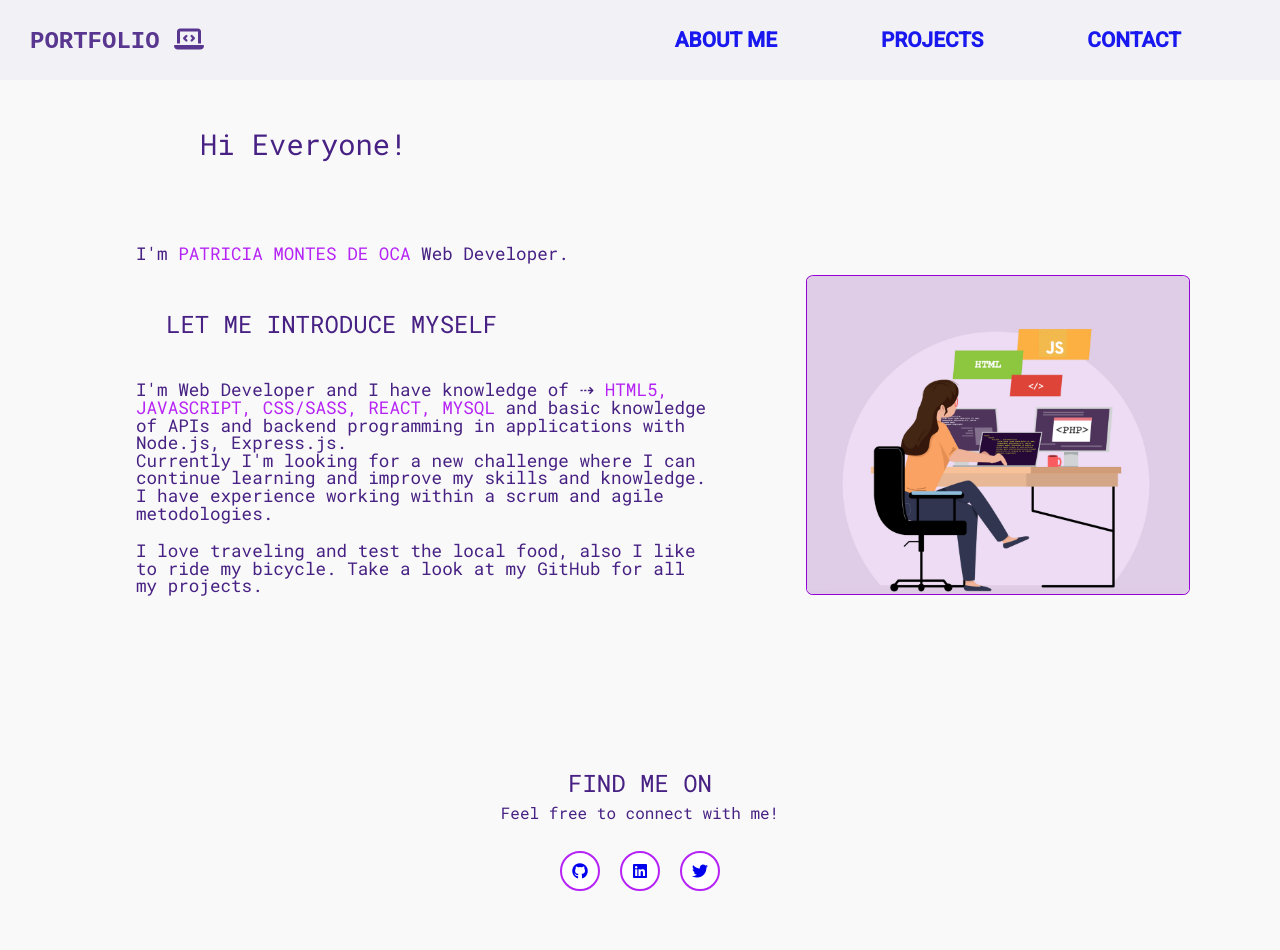
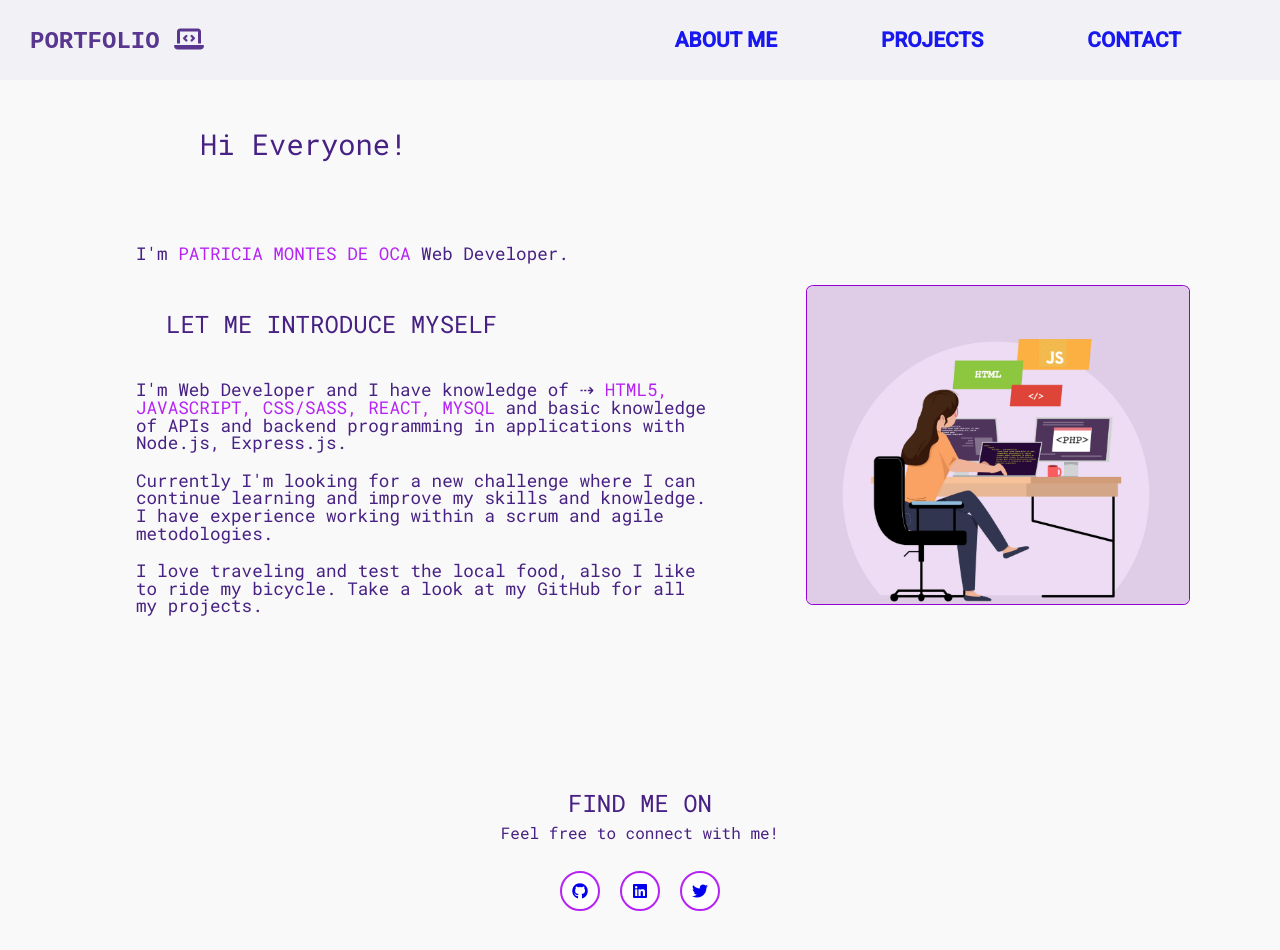
Before and after one commit to patriciabog/PortfolioPatricia, a React (Create React App) app: page /#/ in a window 1280 px wide. Shown: the top 950 px of the page. Built offline with nearby package versions, Linux system fonts and the light colour scheme.

Commit message:
add the last chage to abaout component

```diff
--- a/src/components/About.js
+++ b/src/components/About.js
@@ -11,8 +11,7 @@ function About() {
                <p className='intro__parraf__p'>I'm <span className='intro__parraf__p__name'>Patricia Montes de oca</span> Web Developer.</p>
                <h4 className='intro__parraf__subtitle'>Let me introduce myself</h4>
                <p className='intro__parraf__p'>I'm  Web Developer and I have knowledge of ⇢ <span className='intro__parraf__p__name'> HTML5, JavaScript, CSS/SASS, React, MySQL </span>and basic knowledge of APIs and backend programming in applications with Node.js, Express.js.</p>
-               <p className='intro__parr
-               af__p'>Currently I'm looking for a new challenge where I can continue learning and improve my skills and knowledge. I have experience working within a scrum and agile metodologies.</p>
+               <p className='intro__parraf__p'>Currently I'm looking for a new challenge where I can continue learning and improve my skills and knowledge. I have experience working within a scrum and agile metodologies.</p>
 
                <p className='intro__parraf__p'>I love traveling and test the local food, also I like to ride my bicycle. Take a look at my GitHub for all my projects. </p>
 
```
